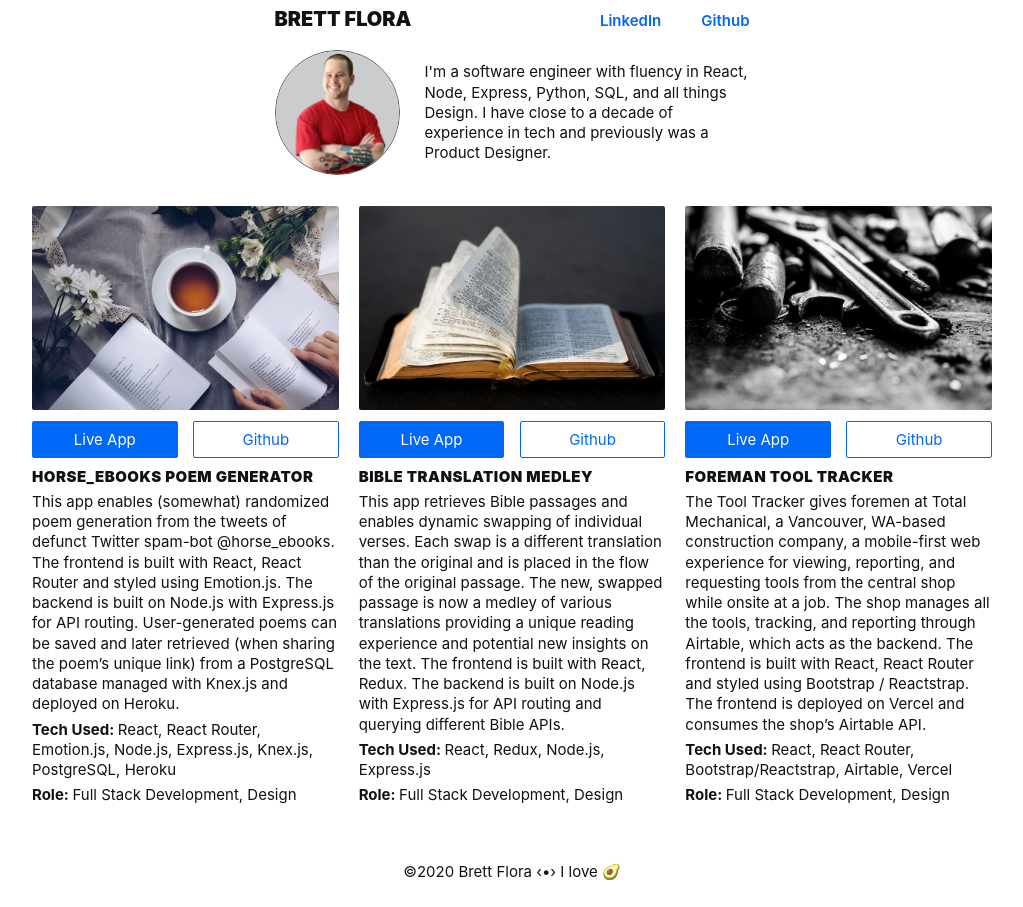
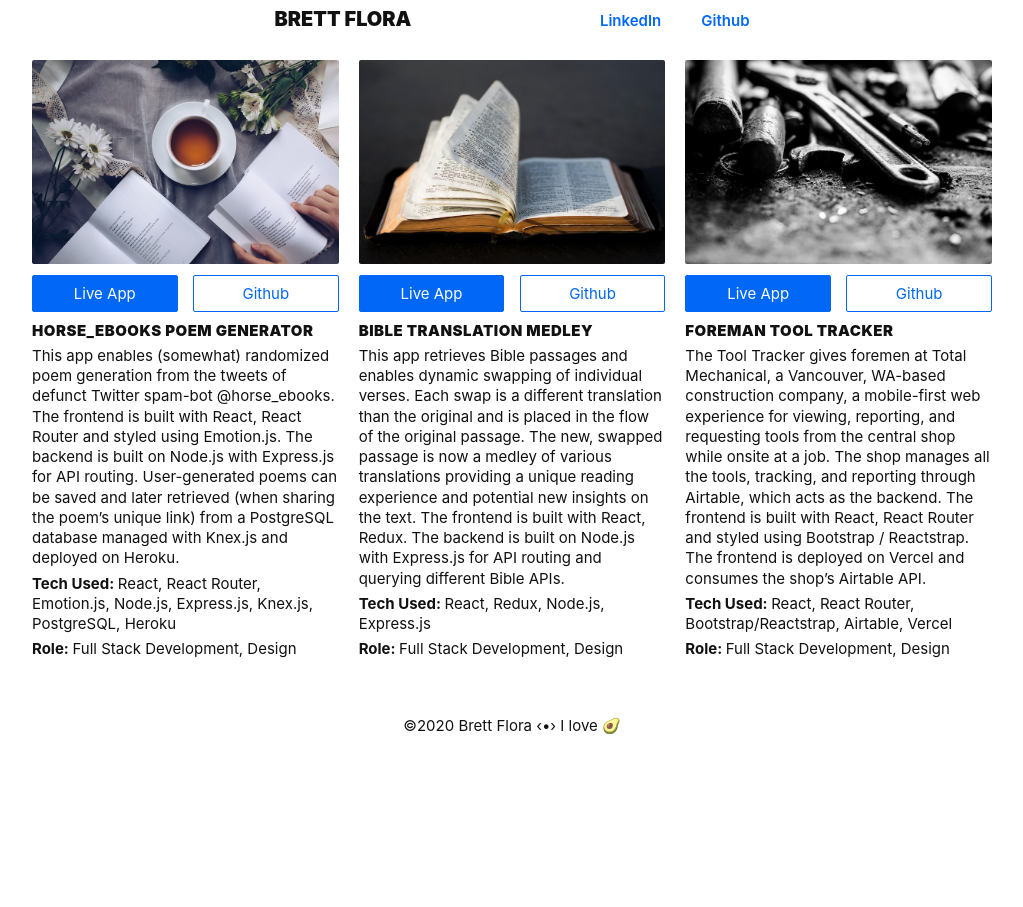
Before and after one commit to 0brett/portfolio, a Next.js app: page / in a window 1280 px wide. Shown: the whole page, without its empty margins (128-1151 px from the left). After the commit the page ends 800 px from the top, so only its background shows below. Built offline with nearby package versions, Linux system fonts and the light colour scheme.

Commit message:
Cut intro

```diff
--- a/pages/index.js
+++ b/pages/index.js
@@ -2,7 +2,6 @@ import React from 'react'
 
 import Head from '../components/Head'
 import Nav from '../components/Nav'
-import Intro from '../components/Intro'
 import Body from '../components/Body'
 import Footer from '../components/Footer'
 
@@ -11,7 +10,6 @@ const Home = () => {
     <div className="main">
       <Head title="Brett Flora • Engineer" />
       <Nav />
-      <Intro />
       <Body />
       <Footer />
     </div>
```
